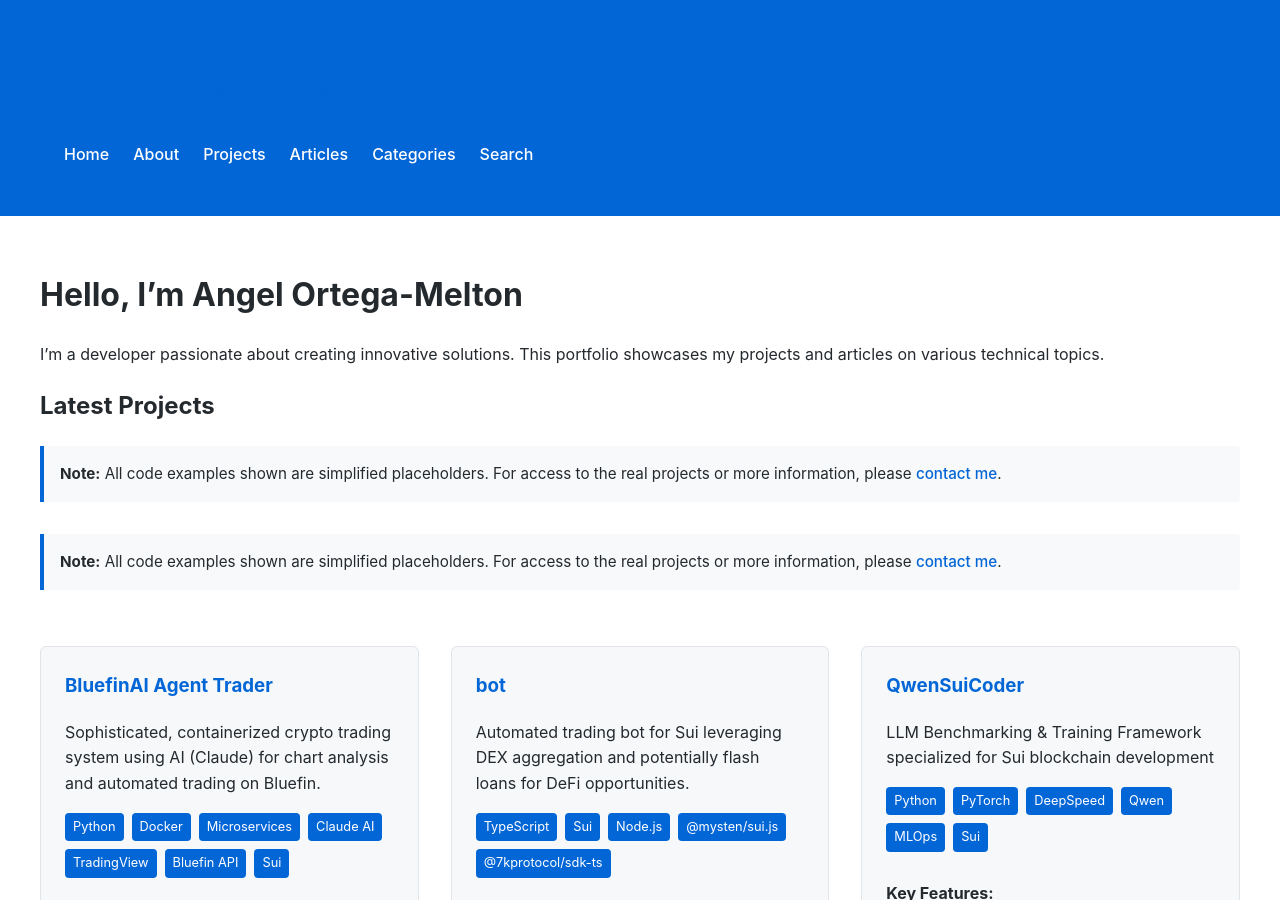
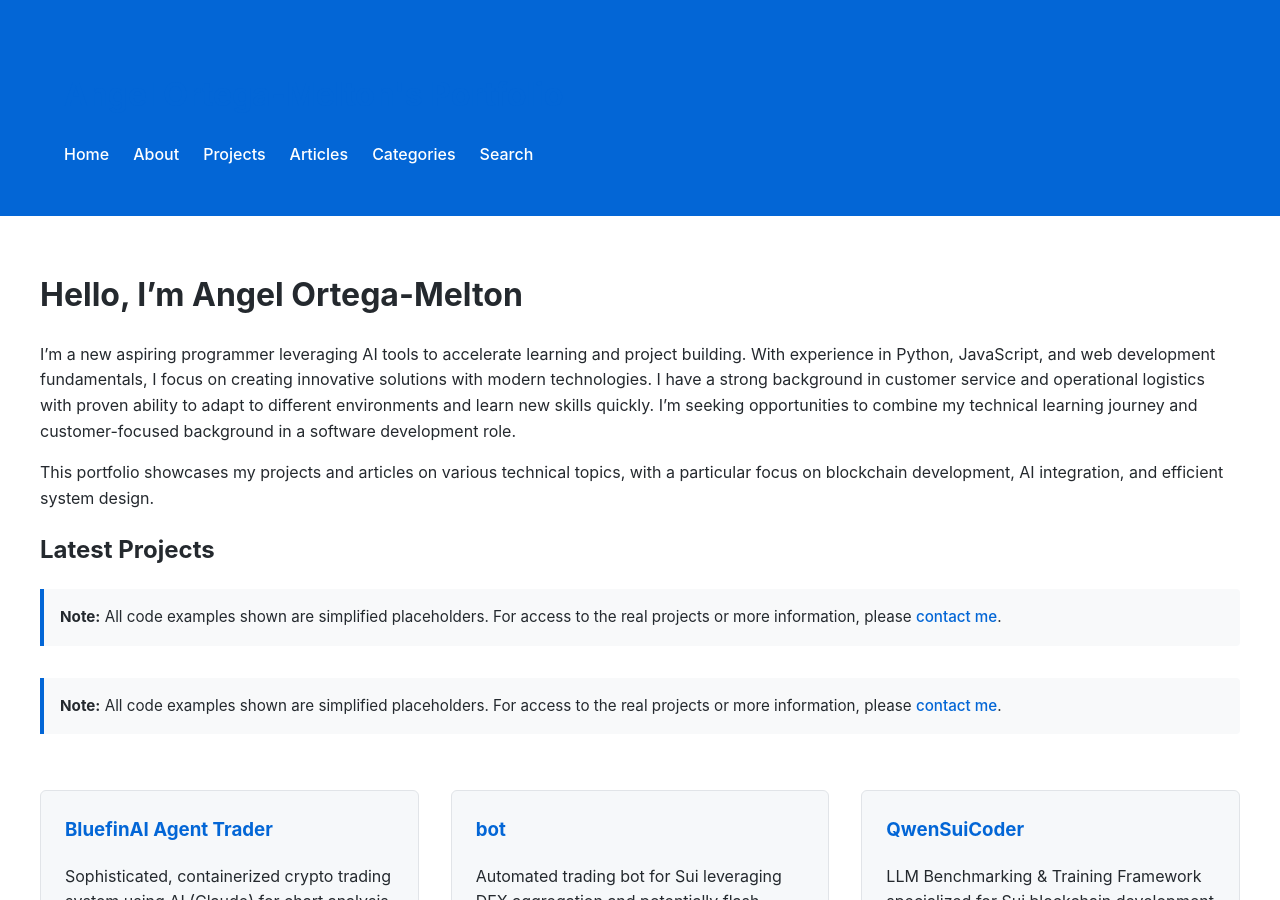
Before and after one commit to aortegamel/Personal-Website, a Jekyll site: the page built from index.md, in a window 1280 px wide and 900 px high. Built offline with Jekyll 4.4.1, drawn with Linux system fonts in a browser that asks for light colours.

Commit message:
Merge About Me content into homepage for better introduction

```diff
--- a/index.md
+++ b/index.md
@@ -5,7 +5,9 @@ title: Welcome to My Portfolio
 
 # Hello, I'm Angel Ortega-Melton
 
-I'm a developer passionate about creating innovative solutions. This portfolio showcases my projects and articles on various technical topics.
+I'm a new aspiring programmer leveraging AI tools to accelerate learning and project building. With experience in Python, JavaScript, and web development fundamentals, I focus on creating innovative solutions with modern technologies. I have a strong background in customer service and operational logistics with proven ability to adapt to different environments and learn new skills quickly. I'm seeking opportunities to combine my technical learning journey and customer-focused background in a software development role.
+
+This portfolio showcases my projects and articles on various technical topics, with a particular focus on blockchain development, AI integration, and efficient system design.
 
 ## Latest Projects
 
```
